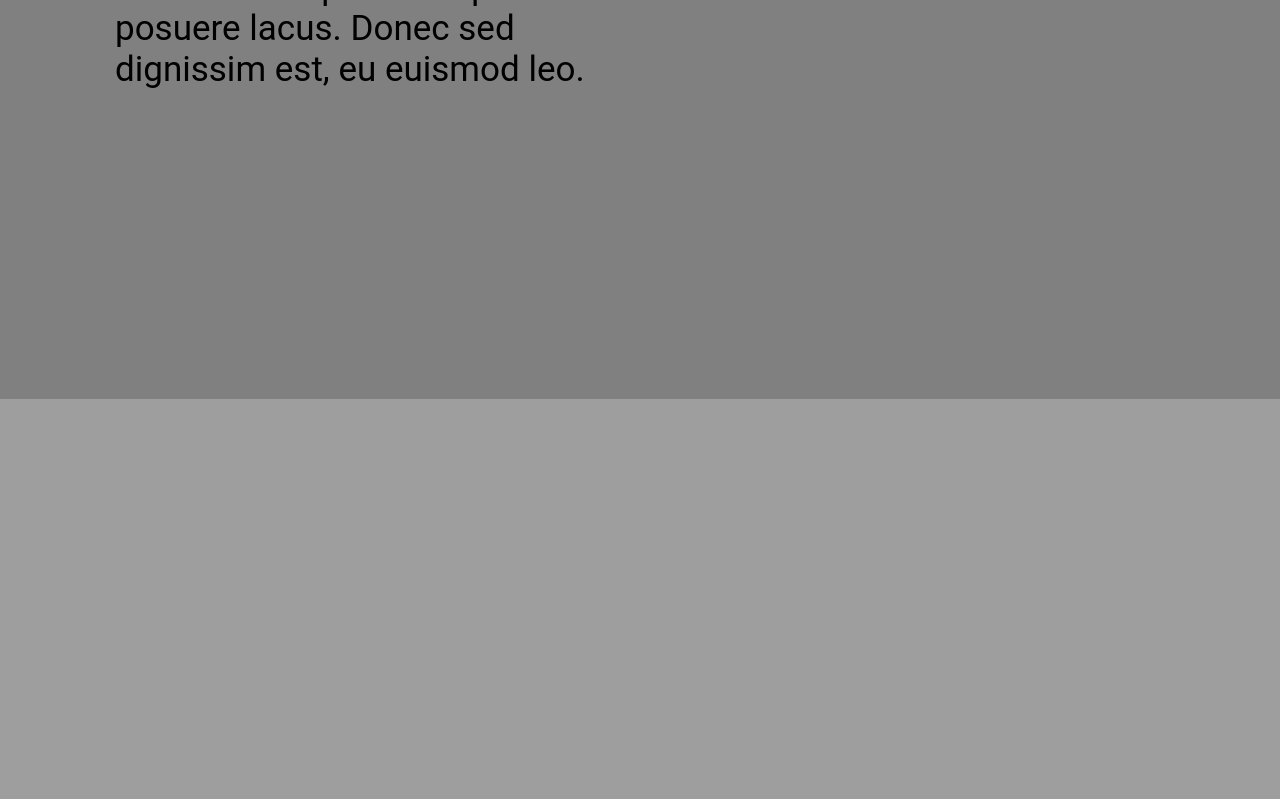
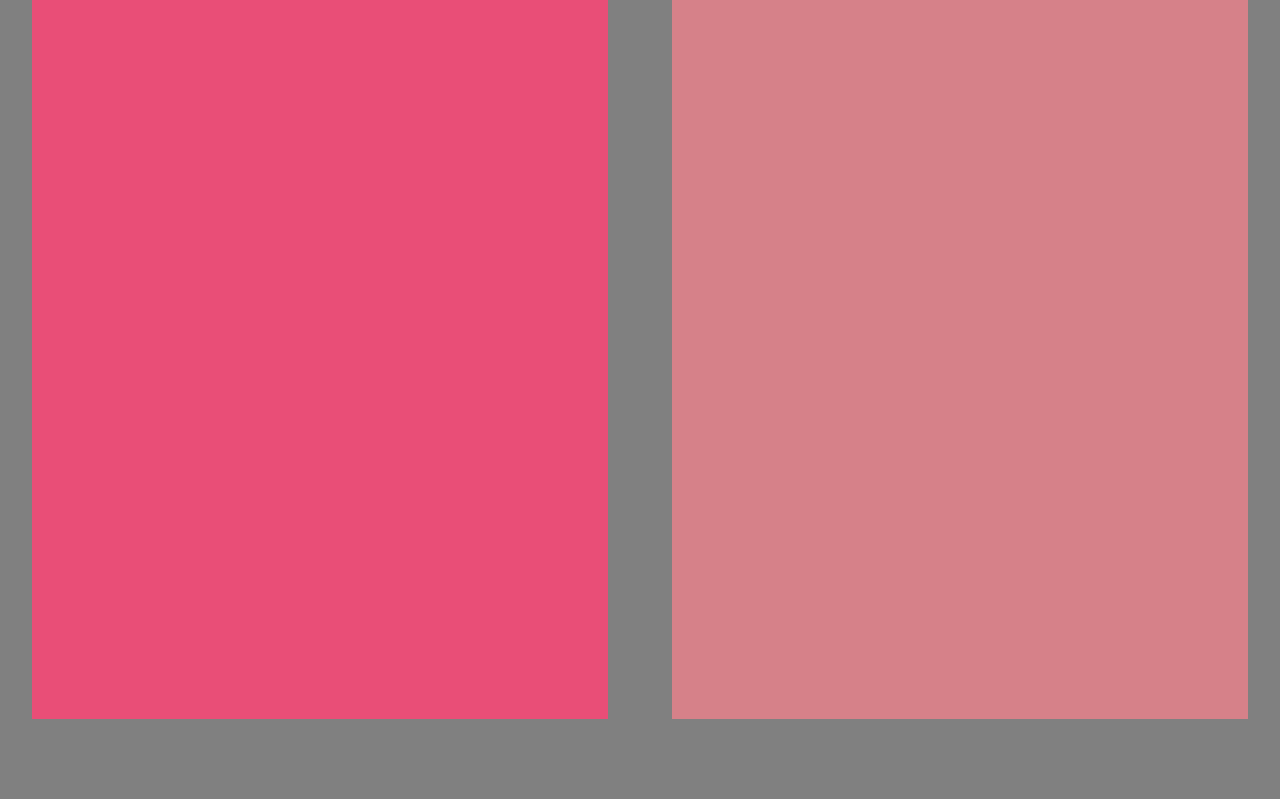
Before and after one commit to ivan-k2310/MINI-CRUD, a PHP site: page / in a window 1280 px wide. Shown: the part 881-1680 px from the top of the page. Before the commit the page ends 1280 px from the top, so only its background shows below. Run offline with PHP 8.4, Linux system fonts and the light colour scheme.

Commit message:
deeznuts

```diff
--- a/css/main.css
+++ b/css/main.css
@@ -25,19 +25,19 @@ main {
     flex-direction: column;
     width: 100%;
     height: 110vh;
-    background-image: url(https://wallpaperbat.com/img/341498-let-us-have-sushi-as-wallpaper-instead-3840x2160-wallpaper.jpg);
+    background-image: url(https://images.pexels.com/photos/3763637/pexels-photo-3763637.jpeg?cs=srgb&dl=pexels-horizon-content-3763637.jpg&fm=jpg);
+    /* image background moet overheen komen met text zwart en wit bijvoorbeeld */
     background-repeat: no-repeat;
     background-size: cover;
 }
 /* navbar */
 nav {
-    padding-top: 100px;
     display: flex;
     align-items: center;
 }
 
 .navbar {
-    padding-top: 100px;
+    padding-top: 25px;
     width: 100%;
     height: 5vh;
 }
@@ -103,6 +103,8 @@ li, a {
 }
 
 .contenBoxTitle{
+    display: flex;
+    justify-content: center;
     width: 100%;
     height: 10%;
     margin: 15px;
@@ -127,5 +129,19 @@ li, a {
 /* container */
 .container {
     width: 100%;
-    height: 400px;
+    height: 800px;
+    display: flex;
+    justify-content: space-around;
 }
+
+.imageWelcome{
+    width: 45%;
+    height: 90%;
+    background-color: #e94e77;
+}
+
+.textWelcome {
+    width: 45%;
+    height: 90%;
+    background-color: #d68189;
+}
--- a/index.php
+++ b/index.php
@@ -17,10 +17,12 @@
         <!-- background image -->
         <nav class="navbar">
             <div class="logoOrName">
-                <li><a href="#.php">link</a></li>
+                <li><a href="index.php">link</a></li>
             </div>
             <div class="navSpaceBetween">
-
+                <div class="contenBoxTitle">
+                    <a class="title">sushi place</a>
+                </div>
             </div>
             <div class="navLinkBox">
                 <div class="navBoxes">
@@ -35,28 +37,16 @@
             </div>
         </nav>
         <div class="backgroundContainer">
-            <div class="contentBox">
-                <div class="contenBoxTitle">
-                    <a class="title">sushi place</a>
-                </div>
-                <div class="contentBoxTextBox">
-                    <p class="text">
-                        Lorem ipsum dolor sit amet, consectetur adipiscing elit.
-                        Praesent aliquet urna nec dignissim varius.
-                        Nulla commodo enim sit amet mauris porta ultricies.
-                        Praesent nec velit eros. Sed pharetra facilisis arcu, in tempus ipsum vulputate non. <br>
-                        Praesent maximus, nisi a maximus efficitur, augue lorem tristique metus, in fringilla ligula
-                        enim a erat.
-                        Morbi consectetur vulputate ante. Nullam efficitur dui ac nunc hendrerit, ut venenatis mi porta.
-                        In quis posuere lacus. Donec sed dignissim est, eu euismod leo.</p>
-                    <br>
-
-                </div>
-            </div>
         </div>
     </main>
     <div class="container">
+        <!-- info over site en restaurant -->
+        <div class="imageWelcome">
 
+        </div>
+        <div class="textWelcome">
+
+        </div>
     </div>
 </body>
 
```
Also changed, not shown: login.php (added, +12 -0 lines), img/pexels-photo-7248717.jpeg (added).
